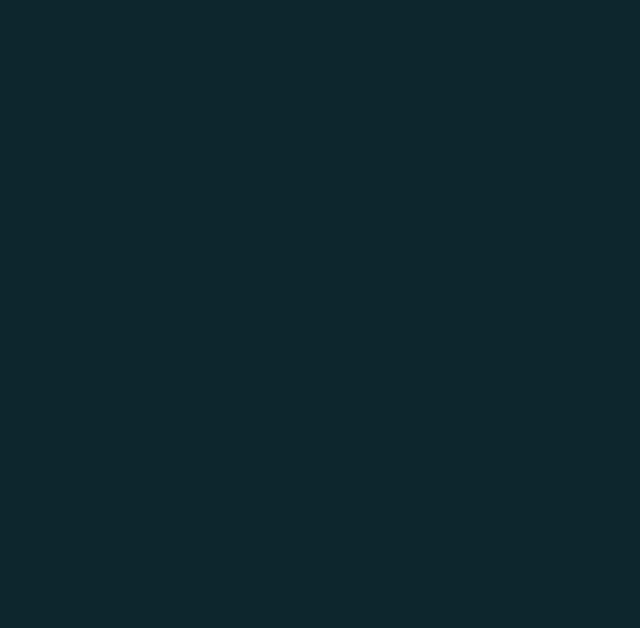
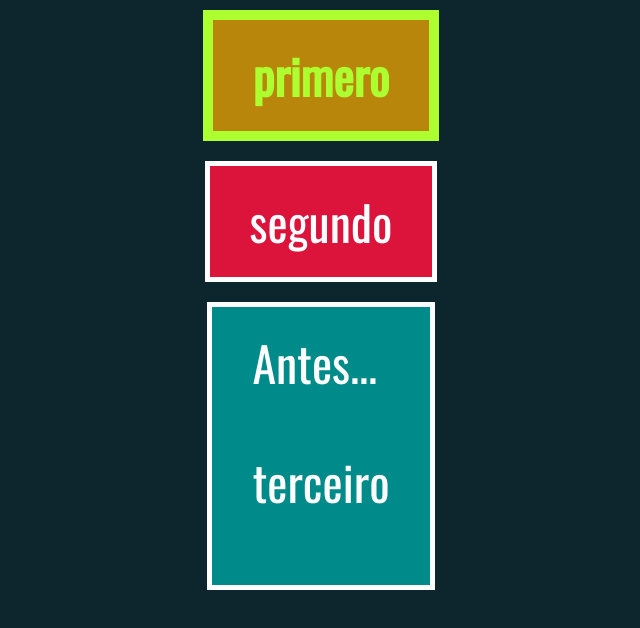
Before and after one commit to AllefFreire/JavaScript, a plain HTML site: page dom/dom/modificandoHTML1.html in a window 1280 px wide. Shown: the whole page, without its empty margins (319-959 px from the left). Drawn offline with Linux system fonts and the light colour scheme.

Commit message:
modificando html #1

```diff
--- a/dom/dom/modificandoHTML1.html
+++ b/dom/dom/modificandoHTML1.html
@@ -9,7 +9,31 @@
 
 <body class='conteudo exercicio'>
     <script>
-        // ...
+        const body = document.querySelector('body')
+
+        const div1 = document.createElement('div')
+        div1.classList.add('destaque')
+        div1.innerHTML = 'primero'
+
+        const div2 = document.createElement('div')
+        div2.setAttribute('wm-atributo', 'value')
+        div2.innerHTML = 'segundo'
+
+        const p = document.createElement('p')
+        p.innerHTML = 'terceiro'
+        const div3 = document.createElement('div')
+        div3.appendChild(p)
+
+        body.appendChild(div1)
+        body.appendChild(div2)
+        body.appendChild(div3)
+
+        const text = document.createTextNode('Antes...')
+        div3.insertBefore(text, div3.childNodes[0])
+
+        const div4 = div3.cloneNode(true)
+        body.appendChild(div4)
+        body.removeChild(div3)
     </script>
 </body>
 
```
Also changed, not shown: dom/dom/acessandoClasses.html (+10 -1 lines).
